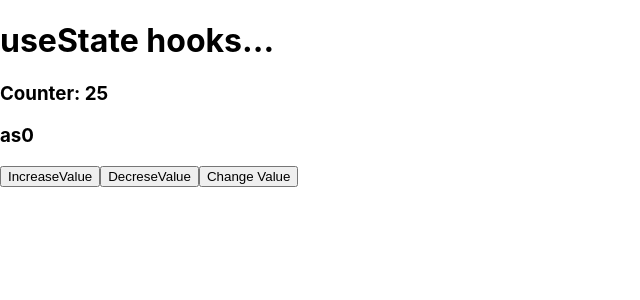
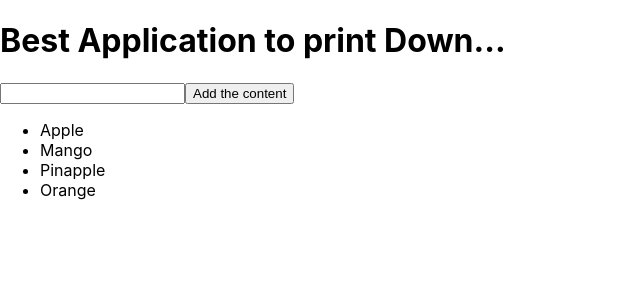
Before and after one commit to gokulrajans/react-codedamn, a React (Create React App) app: page / in a window 1280 px wide. Shown: the top 300 px of the page, without its empty margins (0-640 px from the left). Built offline with nearby package versions, Linux system fonts and the light colour scheme.

Commit message:
small Todo application has been developed.

```diff
--- a/src/App.jsx
+++ b/src/App.jsx
@@ -4,7 +4,7 @@ import Content from "./components/content"
 import Footer from "./components/footer";
 
 function App() {
-    return(<><Header></Header></>)
+    return(<><Content></Content></>)
 }
 
 export default App
--- a/src/components/content.jsx
+++ b/src/components/content.jsx
@@ -1,16 +1,26 @@
-import React from "react";
+import React, { useState } from "react";
 
-let age = 0;
 
-function increaseValue() {
-    age++;
 
-    console.log(age);
-}
-function content() {
-    return <><p>Clik the below button to increase the age value in it</p>
-    <button onClick={increaseValue}>Click Me</button>
-    <h5>age: {age} </h5></>
+function Content() {
+
+    const [fruits, setValue] = useState(["Apple", "Mango", "Pinapple", "Orange"]);
+    const [todo, setTodo] = useState("");
+
+    function addContent() {
+        setValue(oldVal => {
+            return [...oldVal, todo]
+        })
+    }
+    return <><h1>Best Application to print Down...</h1>
+        <input type="text" value={todo} onChange={ev => {
+            setTodo(ev.target.value);
+        }}></input>
+        <button onClick={addContent}>Add the content</button>
+        <ul>
+            {fruits.map((item) => { return <li>{item}</li> })}
+        </ul>
+    </>
 }
 
-export default content
+export default Content
```
